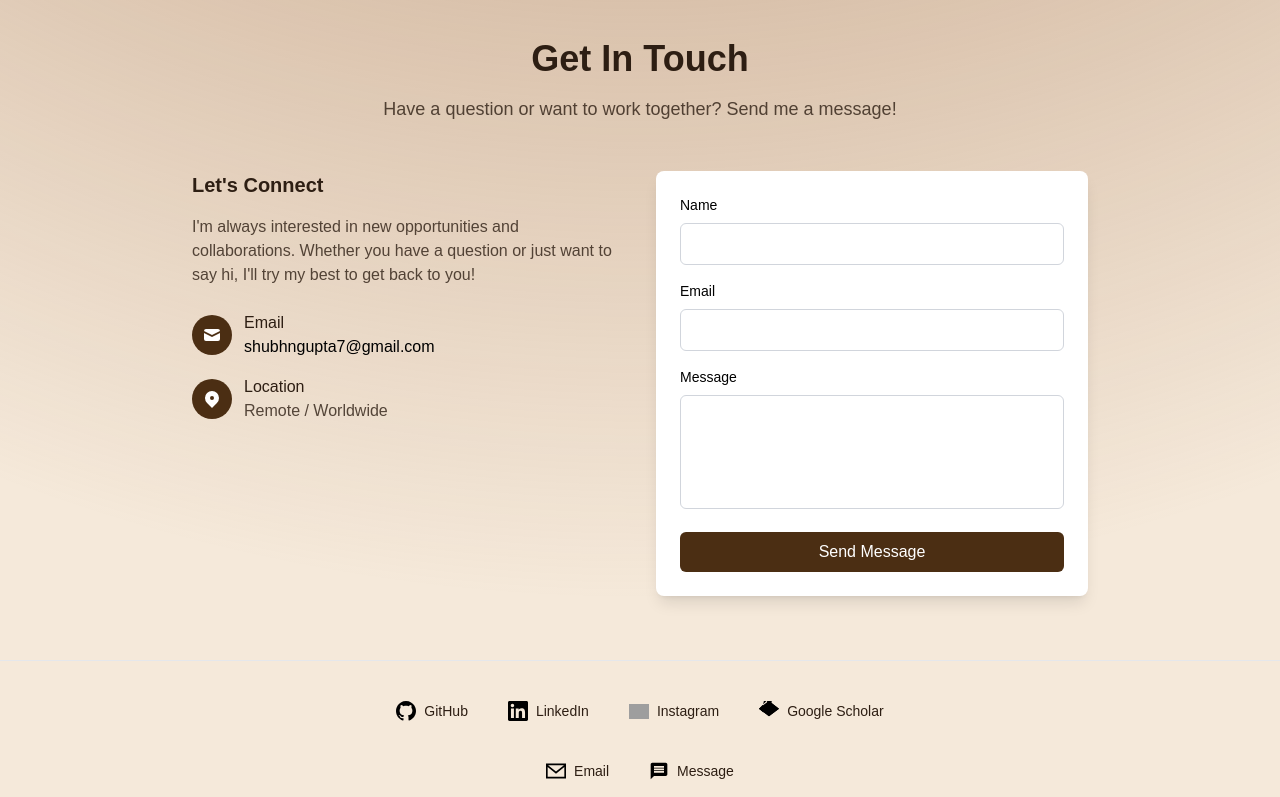
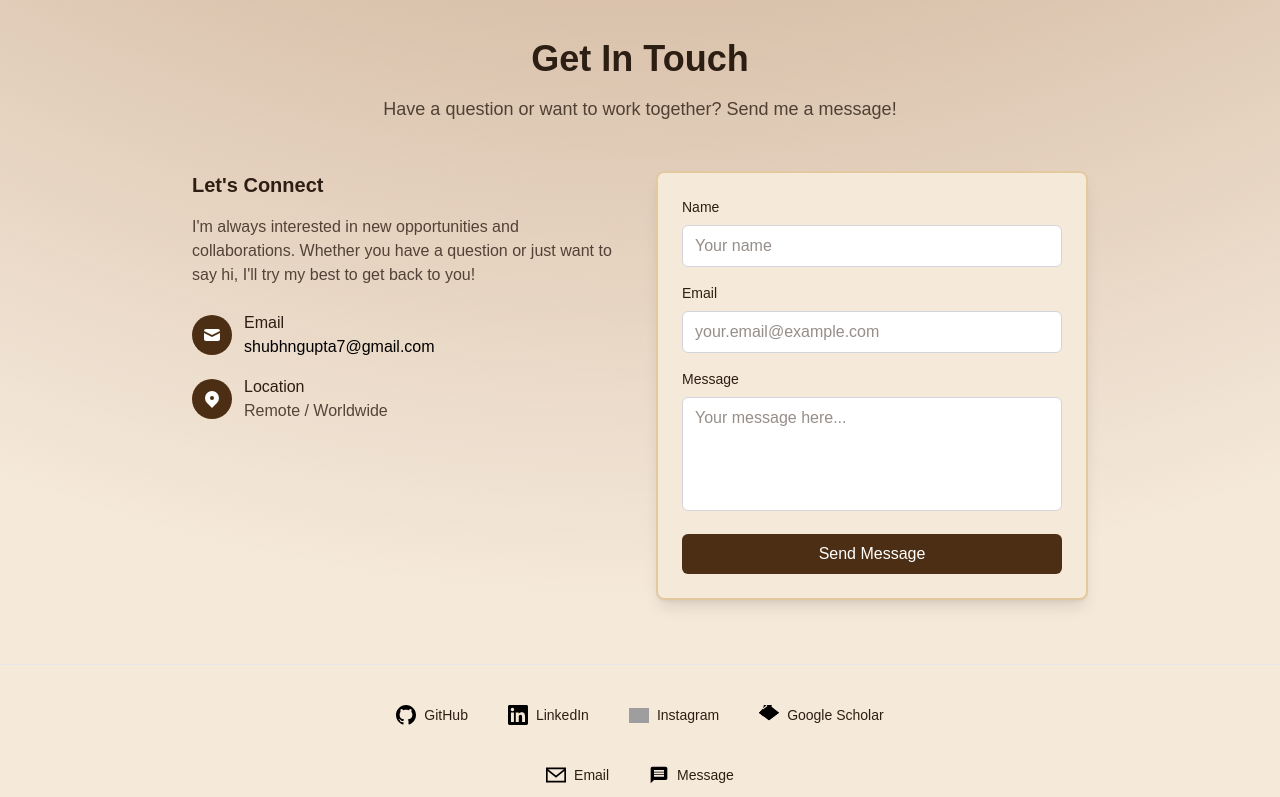
Before and after one commit to ShubhG7/shubhgupta.github.io, a Next.js app: page / in a window 1280 px wide. Shown: the part 1582-2379 px from the top of the page. Built offline with nearby package versions, Linux system fonts and the light colour scheme; grey boxes are pictures that could not be loaded.

Commit message:
First Deoplyable Push

```diff
--- /dev/null
+++ b/src/app/api/contact/route.ts
@@ -0,0 +1,53 @@
+import { NextRequest, NextResponse } from 'next/server';
+
+export async function POST(request: NextRequest) {
+  try {
+    const body = await request.json();
+    const { name, email, message } = body;
+
+    // Validate the input
+    if (!name || !email || !message) {
+      return NextResponse.json(
+        { error: 'Missing required fields' },
+        { status: 400 }
+      );
+    }
+
+    // Validate email format
+    const emailRegex = /^[^\s@]+@[^\s@]+\.[^\s@]+$/;
+    if (!emailRegex.test(email)) {
+      return NextResponse.json(
+        { error: 'Invalid email format' },
+        { status: 400 }
+      );
+    }
+
+    // Here you would typically send the email using a service like:
+    // - EmailJS
+    // - SendGrid
+    // - Nodemailer
+    // - AWS SES
+    // For now, we'll just log it and return success
+
+    console.log('Contact form submission:', {
+      name,
+      email,
+      message,
+      timestamp: new Date().toISOString()
+    });
+
+    // Simulate email sending delay
+    await new Promise(resolve => setTimeout(resolve, 1000));
+
+    return NextResponse.json(
+      { message: 'Message sent successfully!' },
+      { status: 200 }
+    );
+  } catch (error) {
+    console.error('Contact form error:', error);
+    return NextResponse.json(
+      { error: 'Internal server error' },
+      { status: 500 }
+    );
+  }
+}
--- a/src/app/page.tsx
+++ b/src/app/page.tsx
@@ -15,8 +15,8 @@ export default function Home() {
     { type: 'life', title: '2017 – 2021', description: '🎓 Bachelor of Engineering in Information Technology at Thadomal Shahani Engineering College, Mumbai University. Developed foundational skills in software engineering, data structures, and algorithms.' },
     { type: 'life', title: '2023 – 2025', description: '🎓 Master of Science in Computer Science at Boston University. Specialized in distributed systems, AI, and scalable application development. Graduated January 2025.' },
     // Career Journey
-    { type: 'programming', title: '2020', description: '🛠 Intern at Ernst & Young (EY). Worked with deployment team to optimize fraud detection models using PySpark and helped automate AWS-based ML model deployments, reducing infrastructure costs.' },
-    { type: 'programming', title: '2021 – 2022', description: '💼 Software Engineer at Kings Expomedia. Migrated flagship website from legacy PHP to modern stack (Next.js/Node.js). Built automated proofreading and fact-checking pipelines. Led efforts during expo season launches and helped implement CI/CD post-event.' },
+    { type: 'programming', title: '2019 – 2020', description: '💼 Software Engineer at Kings Expomedia. Migrated flagship website from legacy PHP to modern stack (Next.js/Node.js). Built automated proofreading and fact-checking pipelines. Led efforts during expo season launches and helped implement CI/CD post-event.' },
+    { type: 'programming', title: '2022', description: '🛠 Machine Learning Intern at Ernst & Young (EY). Worked with deployment team to optimize fraud detection models using PySpark and helped automate AWS-based ML model deployments, reducing infrastructure costs by 40% and improving model training speed.' },
     { type: 'programming', title: '2024', description: '🚀 Capstone Project – ResumeAI. Built an AI-powered ATS using React, Fastify, PostgreSQL, and Claude API. Implemented Keycloak for RBAC, used Redis for caching, and deployed on AWS ECS.' },
     { type: 'programming', title: 'Jan 2025 – Present', description: '🧑‍💻 Web Scraper Developer (Part-time) at Changing the Present. Built a scalable scraper to collect university student body data across the U.S. Automated outreach and analytics for the nonprofit\'s campaigns.' },
     { type: 'programming', title: '2025', description: '📜 Certified Azure AI Engineer Associate. Gained credentials in deploying AI models in production environments using Azure tools.' },
--- a/src/components/ContactSection.tsx
+++ b/src/components/ContactSection.tsx
@@ -24,16 +24,26 @@ const ContactSection = () => {
     setSubmitStatus('idle');
 
     try {
-      // Simulate form submission
-      await new Promise(resolve => setTimeout(resolve, 1000));
+      const response = await fetch('/api/contact', {
+        method: 'POST',
+        headers: {
+          'Content-Type': 'application/json',
+        },
+        body: JSON.stringify(formData),
+      });
 
-      // Here you would typically send the data to your backend
-      console.log('Form submitted:', formData);
+      const result = await response.json();
 
-      setSubmitStatus('success');
-      setFormData({ name: '', email: '', message: '' });
+      if (response.ok) {
+        setSubmitStatus('success');
+        setFormData({ name: '', email: '', message: '' });
+      } else {
+        setSubmitStatus('error');
+        console.error('Form submission error:', result.error);
+      }
     } catch (error) {
       setSubmitStatus('error');
+      console.error('Network error:', error);
     } finally {
       setIsSubmitting(false);
     }
@@ -98,10 +108,10 @@ const ContactSection = () => {
           </div>
 
           {/* Contact Form */}
-          <div className="bg-white dark:bg-gray-800 rounded-lg p-6 shadow-lg">
+          <div className="bg-[#f5e9da] rounded-lg p-6 shadow-lg border-2 border-[#e2c9a0]">
             <form onSubmit={handleSubmit} className="space-y-4">
               <div>
-                <label htmlFor="name" className="block text-sm font-medium mb-2 text-black dark:text-white">
+                <label htmlFor="name" className="block text-sm font-medium mb-2" style={{ color: '#2d1e13' }}>
                   Name
                 </label>
                 <input
@@ -111,12 +121,14 @@ const ContactSection = () => {
                   value={formData.name}
                   onChange={handleChange}
                   required
-                  className="w-full px-3 py-2 border border-gray-300 dark:border-gray-600 rounded-md focus:outline-none focus:ring-2 focus:ring-[#4b2e13] focus:border-transparent bg-white dark:bg-gray-700 text-white"
+                  className="w-full px-3 py-2 border border-gray-300 dark:border-gray-600 rounded-md focus:outline-none focus:ring-2 focus:ring-[#4b2e13] focus:border-transparent bg-white dark:bg-gray-700"
+                  style={{ color: 'var(--text-main)' }}
+                  placeholder="Your name"
                 />
               </div>
 
               <div>
-                <label htmlFor="email" className="block text-sm font-medium mb-2 text-black dark:text-white">
+                <label htmlFor="email" className="block text-sm font-medium mb-2" style={{ color: '#2d1e13' }}>
                   Email
                 </label>
                 <input
@@ -126,12 +138,14 @@ const ContactSection = () => {
                   value={formData.email}
                   onChange={handleChange}
                   required
-                  className="w-full px-3 py-2 border border-gray-300 dark:border-gray-600 rounded-md focus:outline-none focus:ring-2 focus:ring-[#4b2e13] focus:border-transparent bg-white dark:bg-gray-700 text-white"
+                  className="w-full px-3 py-2 border border-gray-300 dark:border-gray-600 rounded-md focus:outline-none focus:ring-2 focus:ring-[#4b2e13] focus:border-transparent bg-white dark:bg-gray-700"
+                  style={{ color: 'var(--text-main)' }}
+                  placeholder="your.email@example.com"
                 />
               </div>
 
               <div>
-                <label htmlFor="message" className="block text-sm font-medium mb-2 text-black dark:text-white">
+                <label htmlFor="message" className="block text-sm font-medium mb-2" style={{ color: '#2d1e13' }}>
                   Message
                 </label>
                 <textarea
@@ -141,7 +155,9 @@ const ContactSection = () => {
                   onChange={handleChange}
                   required
                   rows={4}
-                  className="w-full px-3 py-2 border border-gray-300 dark:border-gray-600 rounded-md focus:outline-none focus:ring-2 focus:ring-[#4b2e13] focus:border-transparent bg-white dark:bg-gray-700 resize-none text-white"
+                  className="w-full px-3 py-2 border border-gray-300 dark:border-gray-600 rounded-md focus:outline-none focus:ring-2 focus:ring-[#4b2e13] focus:border-transparent bg-white dark:bg-gray-700 resize-none"
+                  style={{ color: 'var(--text-main)' }}
+                  placeholder="Your message here..."
                 />
               </div>
 
```
